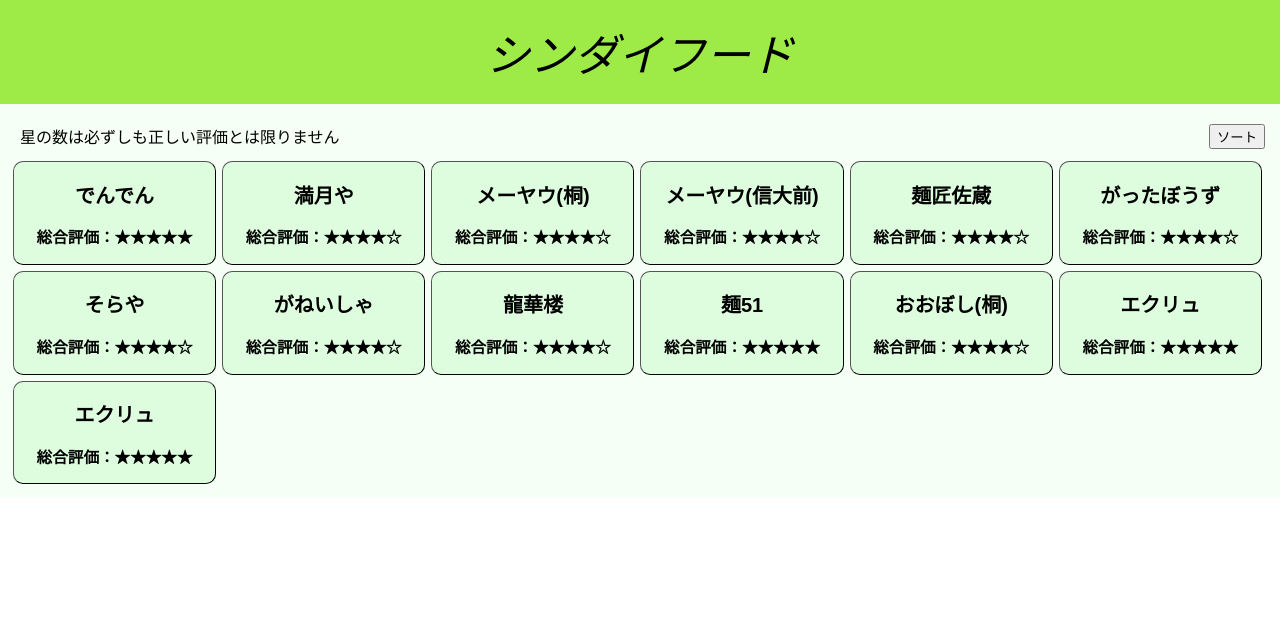
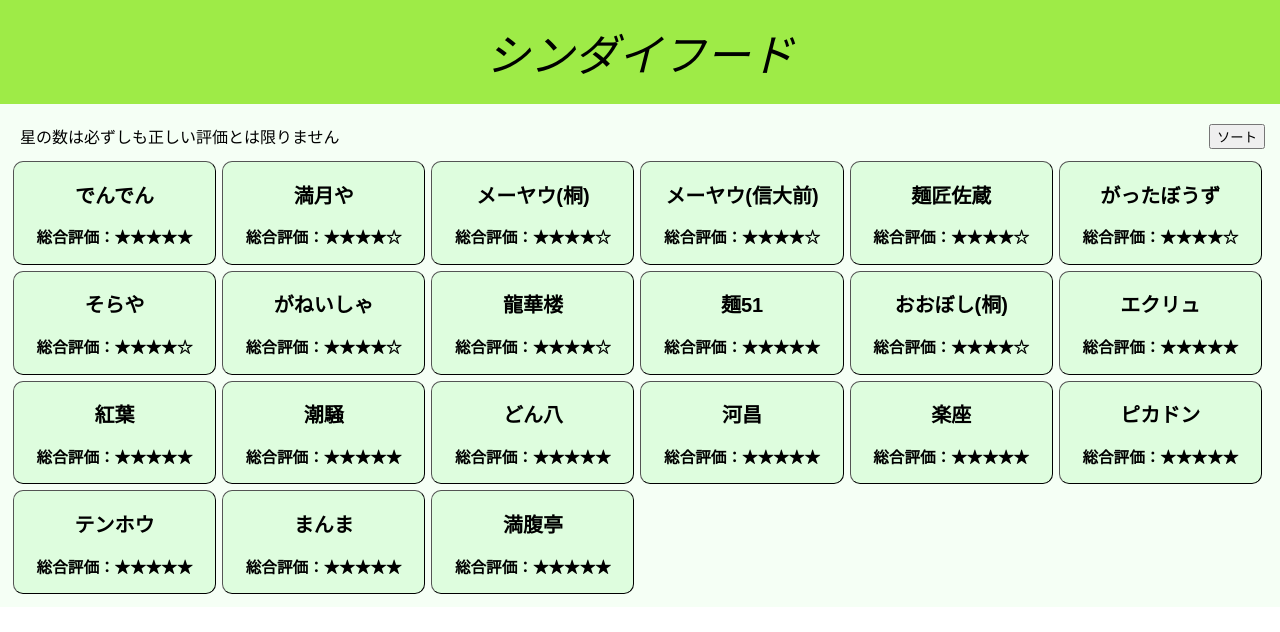
Before and after one commit to yoshinaka-droid/React-shinndai, a React (Create React App) app in the folder router/: page / in a window 1280 px wide. Shown: the top 632 px of the page. Built offline with nearby package versions, Linux system fonts and the light colour scheme.

Commit message:
店追加

```diff
--- a/router/src/Components/Detail.js
+++ b/router/src/Components/Detail.js
@@ -50,7 +50,7 @@ const Detail = () => {
                 <tr>
                   <th>信大からの距離</th>
                   <td>
-                    {rest.Dist}　<a href={Map}>地図</a>
+                    徒歩{rest.Walk}分　<a href={Map}>地図</a>
                   </td>
                 </tr>
                 <tr>
--- a/router/src/Components/List.js
+++ b/router/src/Components/List.js
@@ -12,7 +12,9 @@ const List = [
     Taste: 4,
     Amount: 5,
     Price: 4,
-    Dist: "徒歩15分",
+    Walk: 15,
+    HourS: 11,
+    HourS: 11,
     Map: "でんでん",
     Pay: "現金、PayPay",
     Parking: true,
@@ -162,14 +164,118 @@ const List = [
     Cycling: true,
   },
   {
-    Name: "エクリュ",
-    Phonetic: "えくりゅ",
-    Genre: "パン",
+    Name: "紅葉",
+    Phonetic: "こうよう",
+    Genre: "麺",
+    Taste: 4,
+    Amount: 5,
+    Price: 5,
+    Dist: "徒歩20分",
+    Map: "紅葉",
+    Pay: "現金",
+    Parking: true,
+    Cycling: true,
+  },
+  {
+    Name: "潮騒",
+    Phonetic: "しおさい",
+    Genre: "ご飯物",
+    Taste: 4,
+    Amount: 5,
+    Price: 5,
+    Dist: "徒歩20分",
+    Map: "紅葉",
+    Pay: "現金",
+    Parking: true,
+    Cycling: true,
+  },
+  {
+    Name: "どん八",
+    Phonetic: "どんぱち",
+    Genre: "ご飯物",
     Taste: 5,
-    Amount: 3,
-    Price: 5,
-    Dist: "徒歩15分",
-    Map: "パン焼き工房エクリュ",
+    Amount: 4,
+    Price: 4,
+    Dist: "徒歩20分",
+    Map: "どん八",
+    Pay: "現金",
+    Parking: true,
+    Cycling: true,
+  },
+  {
+    Name: "河昌",
+    Phonetic: "かわしょう",
+    Genre: "ご飯物",
+    Taste: 5,
+    Amount: 4,
+    Price: 4,
+    Dist: "徒歩20分",
+    Map: "どん八",
+    Pay: "現金",
+    Parking: true,
+    Cycling: true,
+  },
+  {
+    Name: "楽座",
+    Phonetic: "らくざ",
+    Genre: "そば",
+    Taste: 5,
+    Amount: 4,
+    Price: 4,
+    Dist: "徒歩20分",
+    Map: "らくざ",
+    Pay: "現金",
+    Parking: true,
+    Cycling: true,
+  },
+  {
+    Name: "ピカドン",
+    Phonetic: "ぴかどん",
+    Genre: "ご飯物",
+    Taste: 5,
+    Amount: 4,
+    Price: 4,
+    Dist: "徒歩20分",
+    Map: "どん八",
+    Pay: "現金",
+    Parking: true,
+    Cycling: true,
+  },
+  {
+    Name: "テンホウ",
+    Phonetic: "てんほう",
+    Genre: "麺",
+    Taste: 5,
+    Amount: 4,
+    Price: 4,
+    Dist: "徒歩20分",
+    Map: "どん八",
+    Pay: "現金、クレカ、PayPay、auPay等",
+    Parking: true,
+    Cycling: true,
+  },
+  {
+    Name: "まんま",
+    Phonetic: "まんま",
+    Genre: "ご飯物",
+    Taste: 5,
+    Amount: 4,
+    Price: 4,
+    Dist: "徒歩20分",
+    Map: "まんま",
+    Pay: "現金",
+    Parking: true,
+    Cycling: true,
+  },
+  {
+    Name: "満腹亭",
+    Phonetic: "まんぷくてい",
+    Genre: "ご飯物",
+    Taste: 5,
+    Amount: 4,
+    Price: 4,
+    Dist: "徒歩20分",
+    Map: "満腹亭",
     Pay: "現金",
     Parking: true,
     Cycling: true,
```
